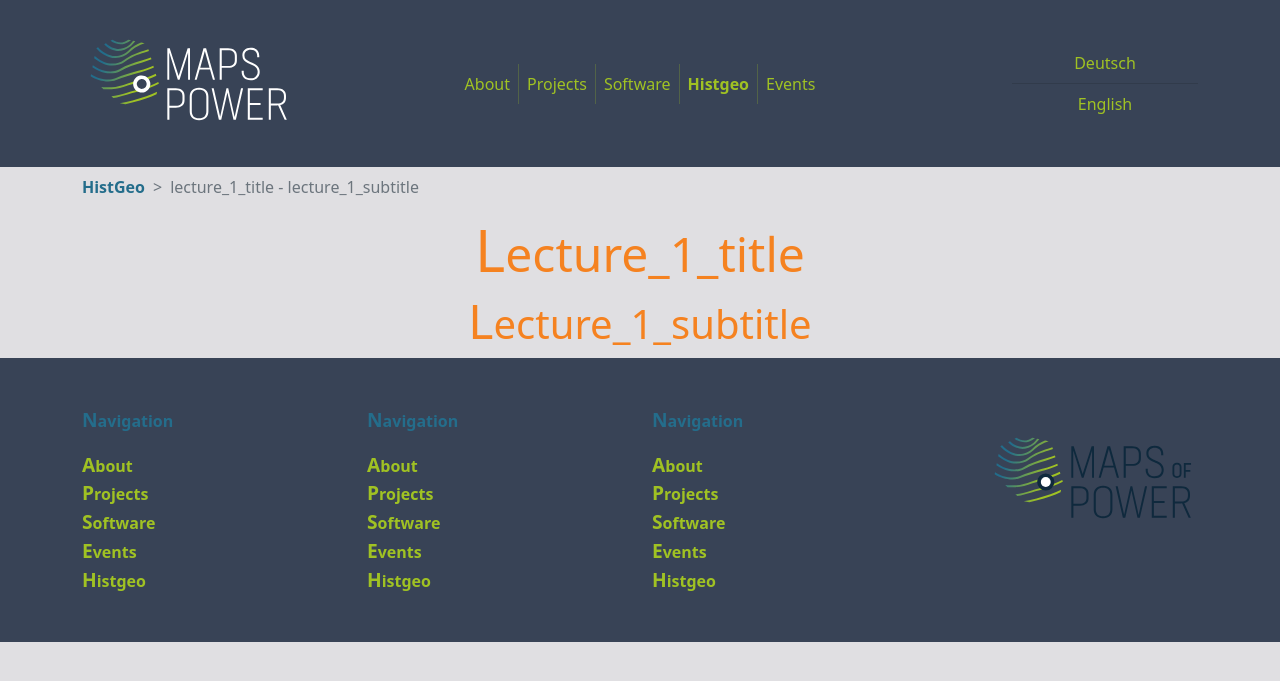
After one commit to BernhardKoschicek/maps-of-power, a Flask app: page /histgeo/1 in a window 1280 px wide. The commit adds this page. Shown: the top 681 px of the page. Run offline with Flask 2, Linux system fonts and the light colour scheme; some libraries are stand-ins or nearby versions.

Commit message:
added structure for lectures

```diff
--- a/mop/__init__.py
+++ b/mop/__init__.py
@@ -38,21 +38,21 @@ def inject_conf_var() -> dict[str, Any]:
 
 
 # Make only if thumbnail not exist for production
-@app.before_first_request
-def development_features():
-    if app.config['DEBUG']:
-        import sass
-        from wand.image import Image
-        sass.compile(
-            dirname=(STATIC_PATH / 'scss', STATIC_PATH / 'css'),
-            output_style='compressed')
-        for file in IMAGE_PATH.rglob("*"):
-            if file.is_file() and file.suffix.lower() \
-                    in ['.jpg', '.png', '.jpeg']:
-                with Image(filename=file) as src:
-                    src.resize(400, 400)
-                    src.save(
-                        filename=THUMBNAIL_PATH / file.name)
+# @app.before_first_request
+# def development_features():
+#     if app.config['DEBUG']:
+#         import sass
+#         from wand.image import Image
+#         sass.compile(
+#             dirname=(STATIC_PATH / 'scss', STATIC_PATH / 'css'),
+#             output_style='compressed')
+#         for file in IMAGE_PATH.rglob("*"):
+#             if file.is_file() and file.suffix.lower() \
+#                     in ['.jpg', '.png', '.jpeg']:
+#                 with Image(filename=file) as src:
+#                     src.resize(400, 400)
+#                     src.save(
+#                         filename=THUMBNAIL_PATH / file.name)
 
 
 @app.after_request
--- a/mop/data/histgeo.py
+++ b/mop/data/histgeo.py
@@ -174,8 +174,9 @@ lectures = {
         'time': '16:00',
         'zoom': 'https://oeaw-ac-at.zoom.us/'
                 'j/93312567279?pwd=OVgxRGY2MktXWVR4ZC9SNHIwdlRBZz09',
-        'recording': 'sgomez_lecture.mp4',
+        'recording': 'https://youtu.be/4b_GFAd2odE',
         'presenters': [lecturer['sgomez']],
+        'language': _('english'),
         'abstract': [_('lecture_1_1'), _('lecture_1_2')]
     },
 }
--- /dev/null
+++ b/mop/templates/lectures.html
@@ -0,0 +1,19 @@
+{% extends "layout.html" %}
+{% block content %}
+<div class="container">
+<nav style="--bs-breadcrumb-divider: '>';" aria-label="breadcrumb" class="mt-2">
+  <ol class="breadcrumb">
+    <li class="breadcrumb-item"><a href="{{ url_for('histgeo') }}" class="link-primary">HistGeo</a></li>
+    <li class="breadcrumb-item active" aria-current="page">{{ lecture['title'] }} - {{ lecture['subtitle'] }}</li>
+  </ol>
+</nav>
+
+<h2 class="text-accent3 text-center display-5">{{ lecture['title'] }}</h2>
+<h2 class="text-accent3 text-center display-6">{{ lecture['subtitle'] }}</h2>
+
+
+
+
+</div>
+
+{% endblock %}
--- a/mop/views.py
+++ b/mop/views.py
@@ -4,7 +4,7 @@ from flask import render_template, session, request
 from werkzeug import Response
 from werkzeug.utils import redirect
 
-from mop.data.histgeo import newsletters, volumes
+from mop.data.histgeo import newsletters, volumes, lectures
 from mop.data.images import category_images
 from mop.data.events import event_list
 from mop.display.image import image_gallery
@@ -35,9 +35,15 @@ def events() -> str:
 
 
 @app.route('/histgeo')
-def histgeo() -> str:
+@app.route('/histgeo/<int:id_>')
+def histgeo(id_: Optional[int]=None) -> str:
+    if id_:
+        return render_template(
+            'lectures.html',
+            lecture=lectures[id_])
     return render_template(
         'histgeo.html',
+        lectures=lectures,
         newsletters=newsletters,
         volumes=volumes)
 
```
Also changed, not shown: mop/templates/histgeo.html (+6 -2 lines), mop/static/thumbnails/book.png, mop/static/thumbnails/histgeo_logo.png, mop/static/thumbnails/map.png, mop/static/thumbnails/mop_logo.png, mop/static/thumbnails/vol-1.png, mop/static/thumbnails/vol-2.png, mop/static/thumbnails/vol-3.png, mop/static/thumbnails/vol-4.png.
